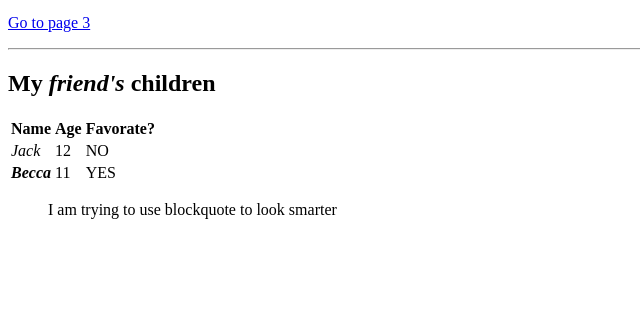
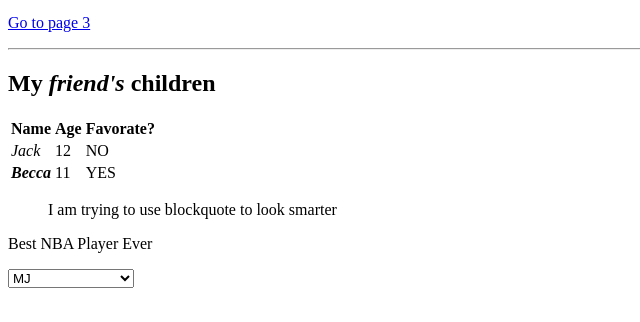
Before and after one commit to jbzstorm/htmlw1a, a plain HTML site: page page2.html in a window 1280 px wide. Shown: the part 100-422 px from the top of the page, without its empty margins (0-640 px from the left). Drawn offline with Linux system fonts and the light colour scheme.

Commit message:
Select and option

```diff
--- a/page2.html
+++ b/page2.html
@@ -42,5 +42,20 @@
         <blockquote>I am trying to use blockquote to look smarter</blockquote>
     </p>
 
+    <p>Best NBA Player Ever</p>
+
+    <select name="Best NBA player" id="Best NBA Player">
+       <optgroup lable="Best NBA player">
+            <option value="MJ">MJ</option>
+            <option value="LBJ">LBJ</option>
+
+           <option value="Kobe">Kobe</option>
+           <option value="The Big Dipper">The Big Dipper</option>
+       </optgroup>
+    </select>
+
+
+
+
 </body>
 </html>
```
